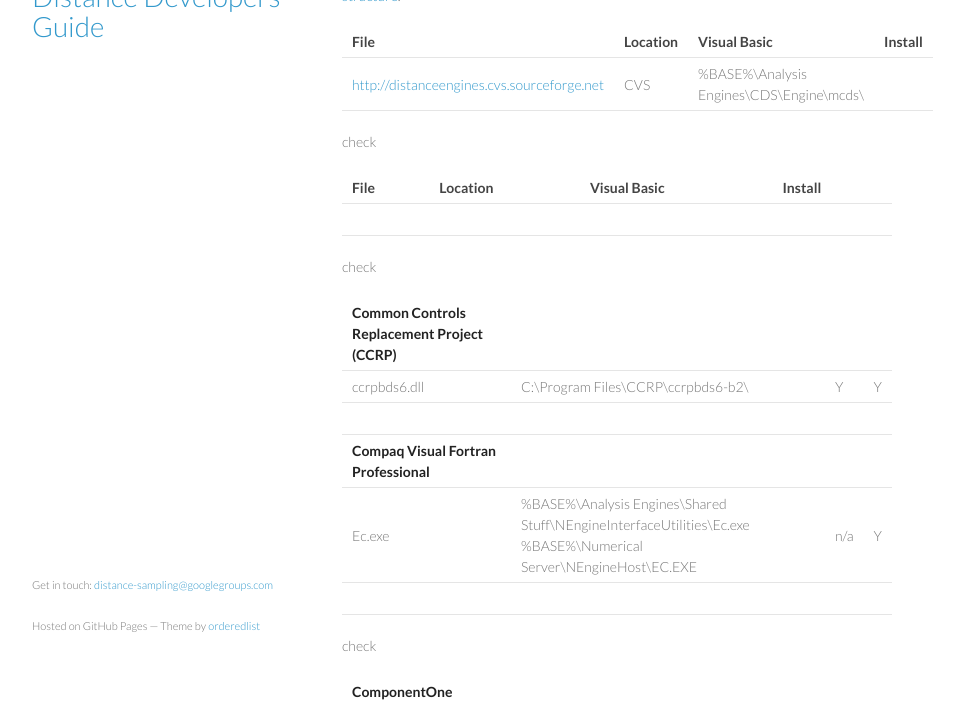
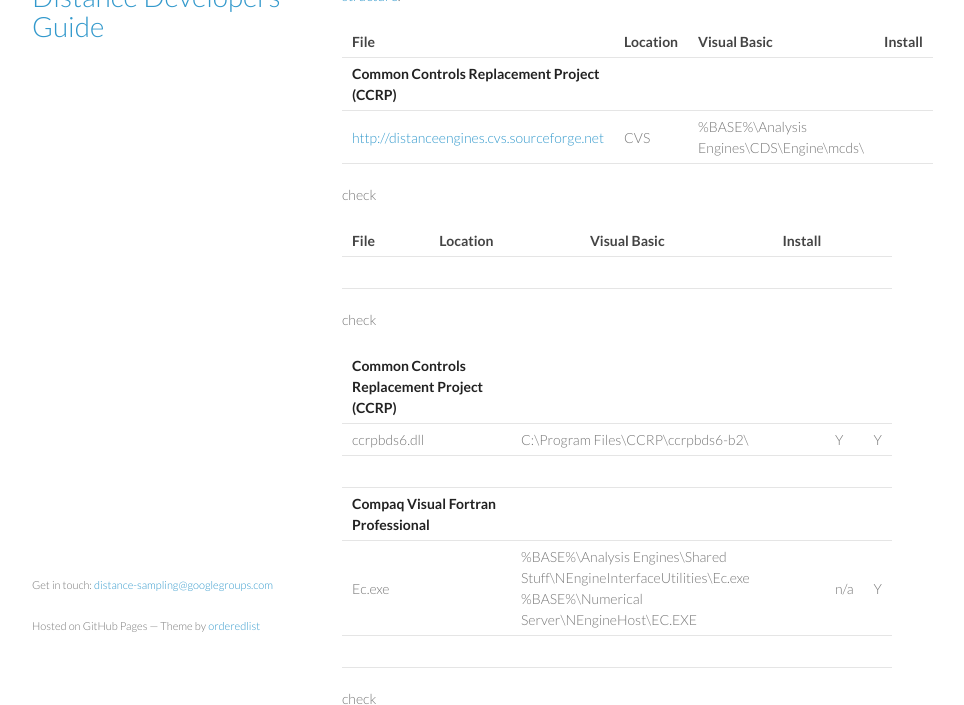
Before and after one commit to softwaresaved/distance-consultancy, a Jekyll site: the page built from architecture/SourceCodeAndBinaries.md, in a window 1280 px wide and 900 px high, scrolled down 6194 px, cut to the strip 195-900 px from the top of the window. Shown: the whole strip, without its empty margins (178-1142 px from the left). Built offline with Jekyll 4.4.1, drawn with Linux system fonts in a browser that asks for light colours.

Commit message:
Checking formatting

```diff
--- a/architecture/SourceCodeAndBinaries.md
+++ b/architecture/SourceCodeAndBinaries.md
@@ -167,6 +167,7 @@ Locations are those expected by the Wise Installer.
 
 | File | Location | Visual Basic | Install |
 | ---- | -------- | ------------ | ------- |
+| **Common Controls Replacement Project (CCRP)** | | | |
 | [http://distanceengines.cvs.sourceforge.net](http://distanceengines.cvs.sourceforge.net) | CVS | %BASE%\Analysis Engines\CDS\Engine\mcds\ |
 
 check
```
